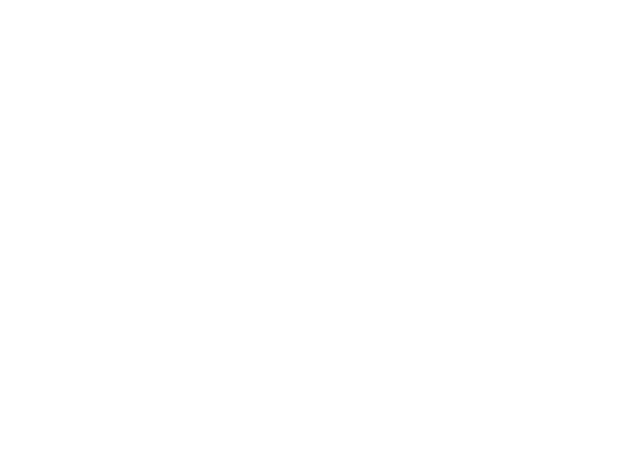
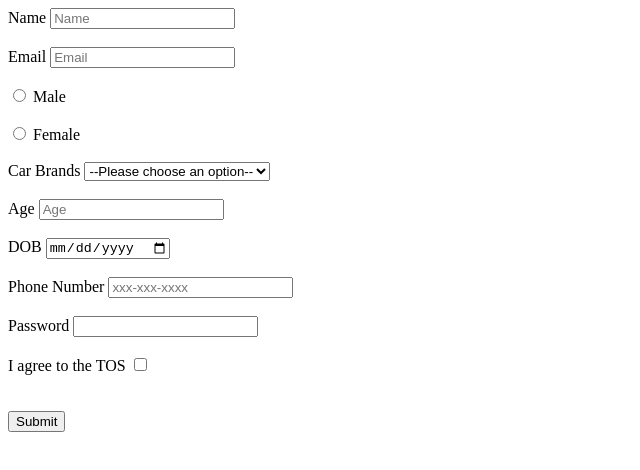
Before and after one commit to acciojob/signup-form-car-Khateeb1709, a website: page main.html in a window 1280 px wide. Shown: the whole page, without its empty margins (0-640 px from the left). Drawn offline with Linux system fonts and the light colour scheme.

Commit message:
created a submission

```diff
--- a/main.html
+++ b/main.html
@@ -8,6 +8,63 @@
 
 <body>
 	<!-- the entire body must be written by student -->
+	<form method="post">
+		<label for="name">Name</label>
+		<input type="text" id="name" placeholder="Name" required>
+		<br>
+		<br>
+		<label for="email">Email</label>
+		<input type="email" id="email" placeholder="Email" required>
+        <br>
+        <br>
+
+		<input type="radio" name="gender" id="gender_m" value="male" required>
+		<label for="gender_m">Male</label>
+		<br>
+		<br>
+
+		<input type="radio" name="gender" id="gender_f" value="female" required>
+		<label for="gender_f">Female</label>
+        <br>
+        <br>
+
+		<label for="cars">Car Brands</label>
+		<select id="cars" name="cars" required>
+			<option value="select">--Please choose an option--</option>
+			<option value="Bmw">BMW</option>
+			<option value="Audi">AUDI</option>
+			<option value="Ferrari">FERRARI</option>
+			<option value="Toyota">TOYOTA</option>
+		</select>
+
+		<br>
+		<br>
+		<label for="age">Age</label>
+		<input type="number" id="age" placeholder="Age" required>
+
+		<br>
+		<br>
+		<label for="dob">DOB</label>
+		<input type="date" id="dob"  required>
+
+		<br>
+		<br>
+
+		<label for="tel">Phone Number</label>
+		<input type="tel" id="tel" placeholder="xxx-xxx-xxxx" required>
+		<br>
+		<br>
+
+		<label for="password">Password</label>
+		<input type="password" id="password" required>
+
+		<br><br>
+		<label for="tos">I agree to the TOS</label>
+		<input type="checkbox" id="tos" required>
+
+		<br><br><br>
+		<input type="submit">
+	</form>
     <script type="text/javascript" src="./script.js">
 </script>
 
```
